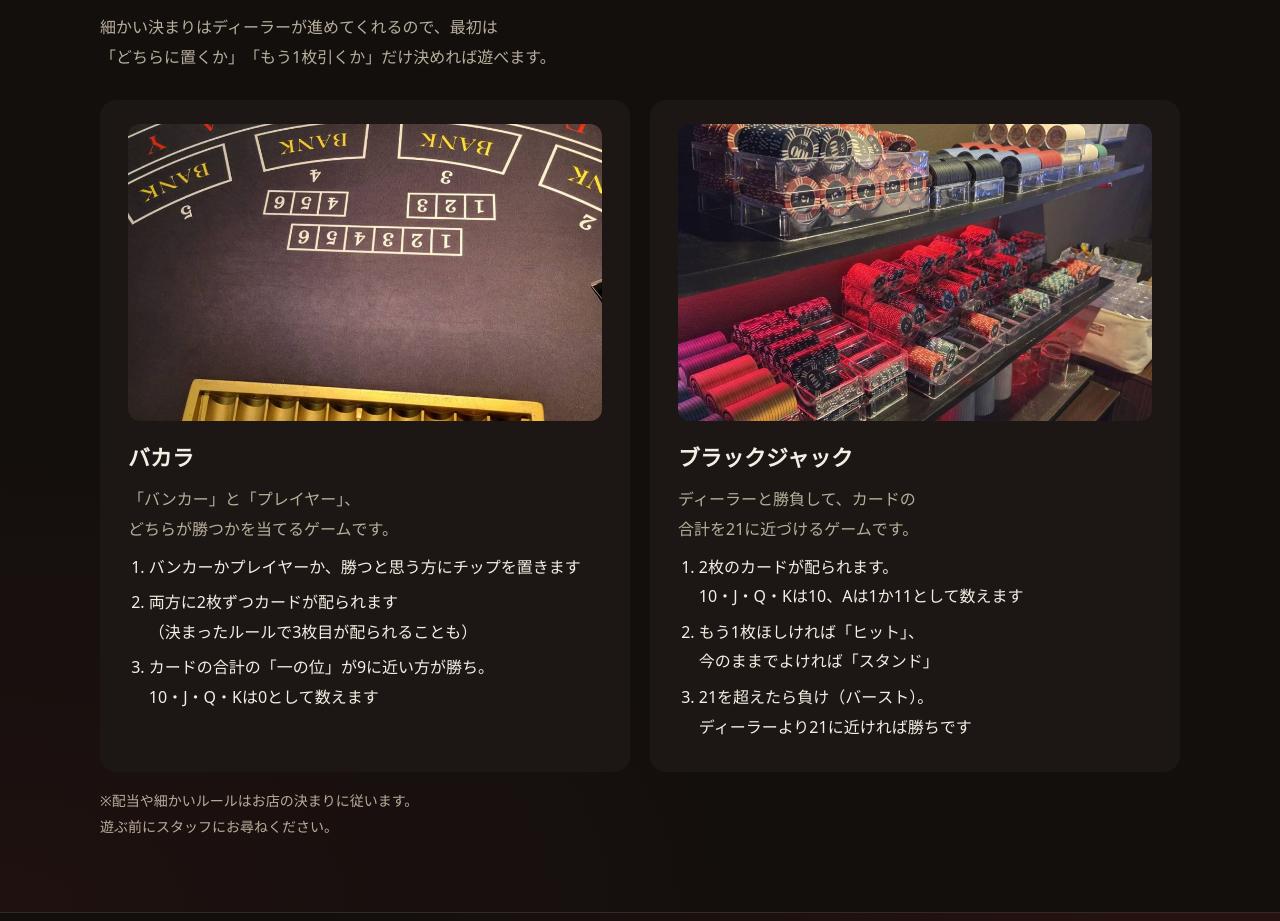
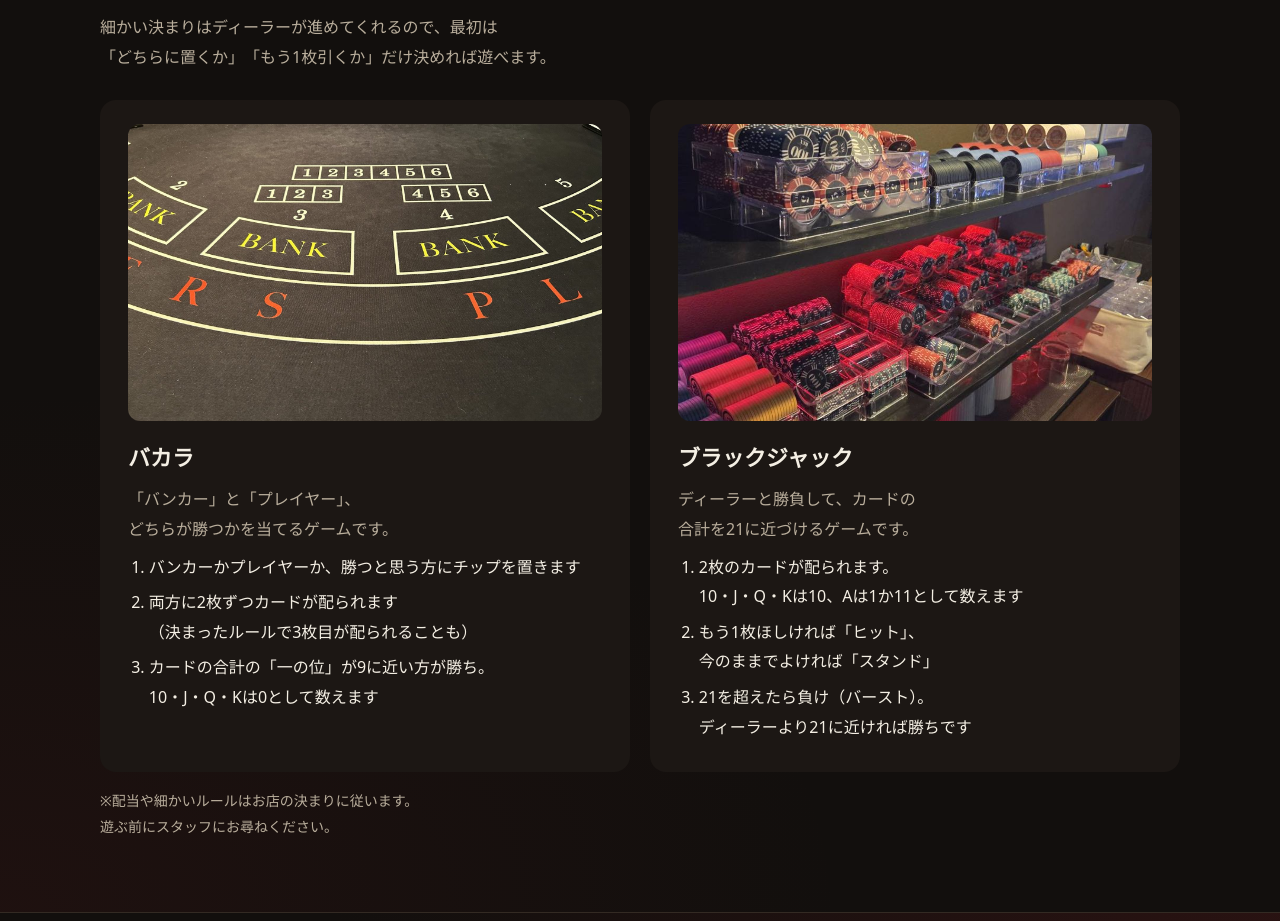
Before and after one commit to rexpokernagoya-ops/valhalla-nagoya-site, a plain HTML site: page baccarat-blackjack/index.html in a window 1280 px wide. Shown: the part 1130-2051 px from the top of the page. Drawn offline with Linux system fonts and the light colour scheme.

Commit message:
バカラ写真をすべて新しい写真に差し替え
Co-Authored-By: Claude Opus 5.5 <noreply@anthropic.com>
Claude-Session: https://claude.ai/code/session_01QWX7x9qJrnSK5hSu8evng2

```diff
--- a/baccarat-blackjack/index.html
+++ b/baccarat-blackjack/index.html
@@ -362,7 +362,7 @@ body.menu-open{overflow:hidden}
   <h2>どちらも、ルールはかんたん</h2>
   <p class="lead">細かい決まりはディーラーが進めてくれるので、最初は「どちらに置くか」「もう1枚引くか」だけ決めれば遊べます。</p>
   <div class="cols2">
-    <div><img src="../img/baccarat.jpg" alt="VALHALLAのバカラ台" loading="lazy"><h3>バカラ</h3><p class="lead">「バンカー」と「プレイヤー」、どちらが勝つかを当てるゲームです。</p>
+    <div><img src="../img/baccarat_table.jpg" alt="VALHALLAのバカラ台" loading="lazy"><h3>バカラ</h3><p class="lead">「バンカー」と「プレイヤー」、どちらが勝つかを当てるゲームです。</p>
       <ol><li>バンカーかプレイヤーか、勝つと思う方にチップを置きます</li><li>両方に2枚ずつカードが配られます（決まったルールで3枚目が配られることも）</li><li>カードの合計の「一の位」が9に近い方が勝ち。10・J・Q・Kは0として数えます</li></ol></div>
     <div><img src="../img/chips.jpg" alt="テーブルのチップ" loading="lazy"><h3>ブラックジャック</h3><p class="lead">ディーラーと勝負して、カードの合計を21に近づけるゲームです。</p>
       <ol><li>2枚のカードが配られます。10・J・Q・Kは10、Aは1か11として数えます</li><li>もう1枚ほしければ「ヒット」、今のままでよければ「スタンド」</li><li>21を超えたら負け（バースト）。ディーラーより21に近ければ勝ちです</li></ol></div>
```
Also changed, not shown: index.html (+1 -1 lines), img/baccarat.jpg (deleted).
